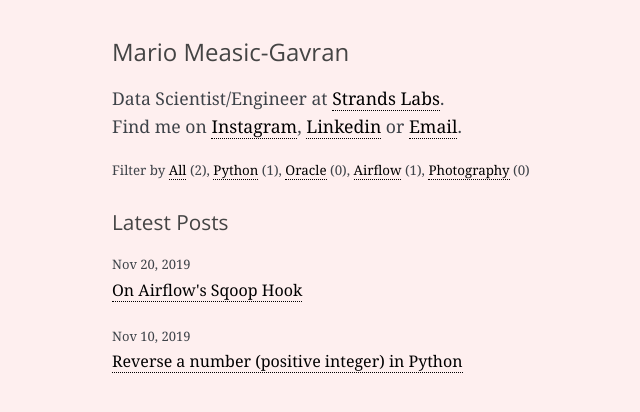
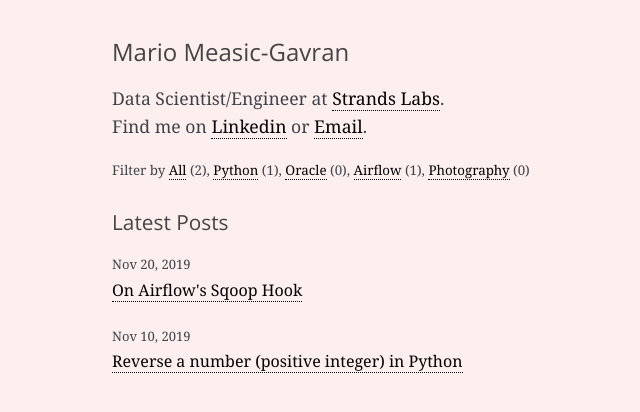
Before and after one commit to mmeasic/mmeasic.github.io, a Jekyll site: the page built from index.html, in a window 1280 px wide. Shown: the top 412 px of the page, without its empty margins (148-788 px from the left). Built offline with Jekyll 4.4.1, drawn with Linux system fonts in a browser that asks for light colours; some web fonts are replaced.

Commit message:
Remove IG page.

```diff
--- a/_layouts/page.html
+++ b/_layouts/page.html
@@ -8,7 +8,6 @@ layout: all
     <p>
         Data Scientist/Engineer at <a href="https://strands.com/">Strands Labs</a>.<br />
         Find me on
-            <a href="https://instagram.com/mmeasic42">Instagram</a>,
             <a href="https://linkedin.com/in/mariomeasicgavran">Linkedin</a> or
             <a href="mailto:mario.measic.gavran@gmail.com">Email</a>.
     </p>
```
